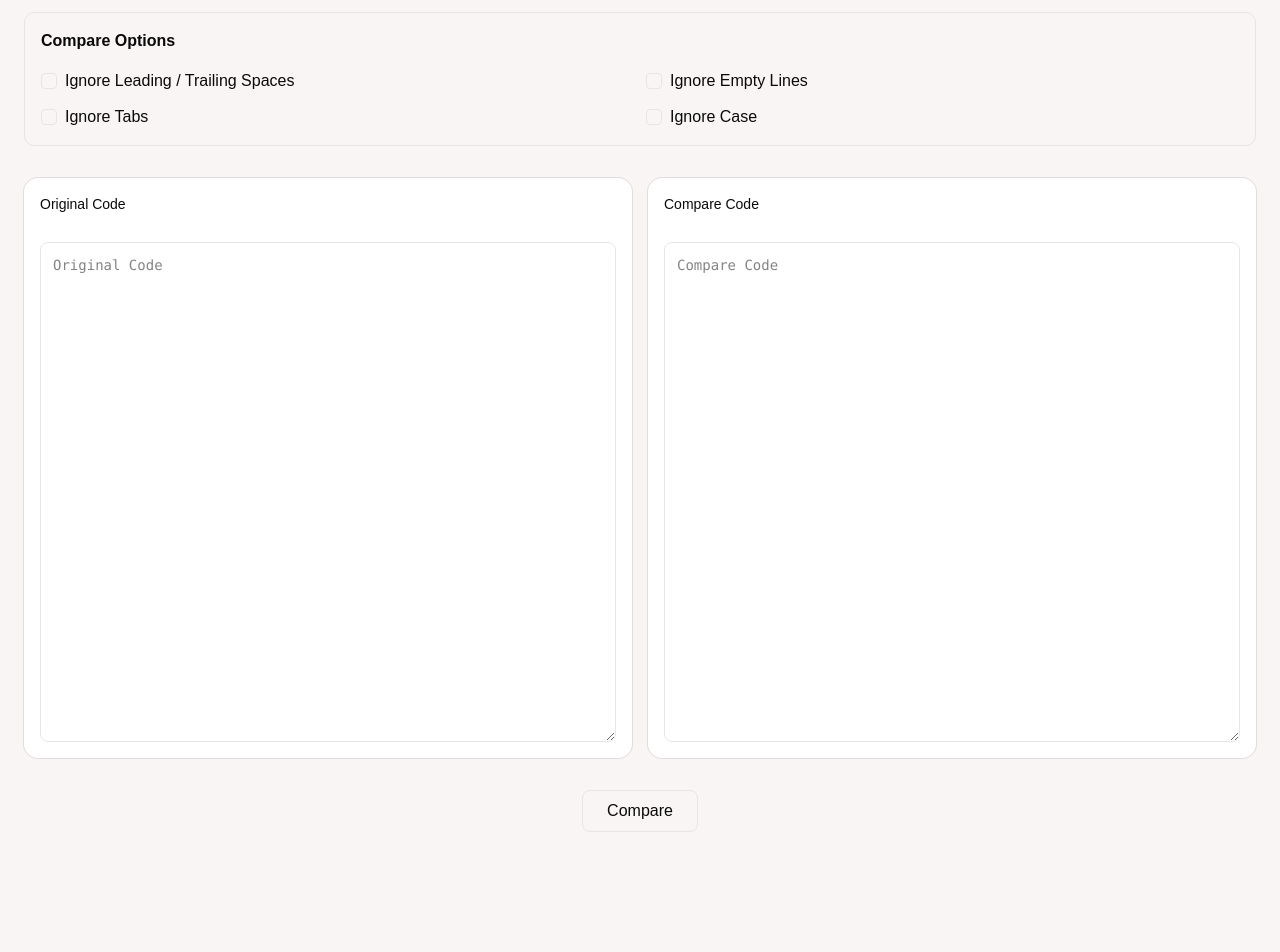
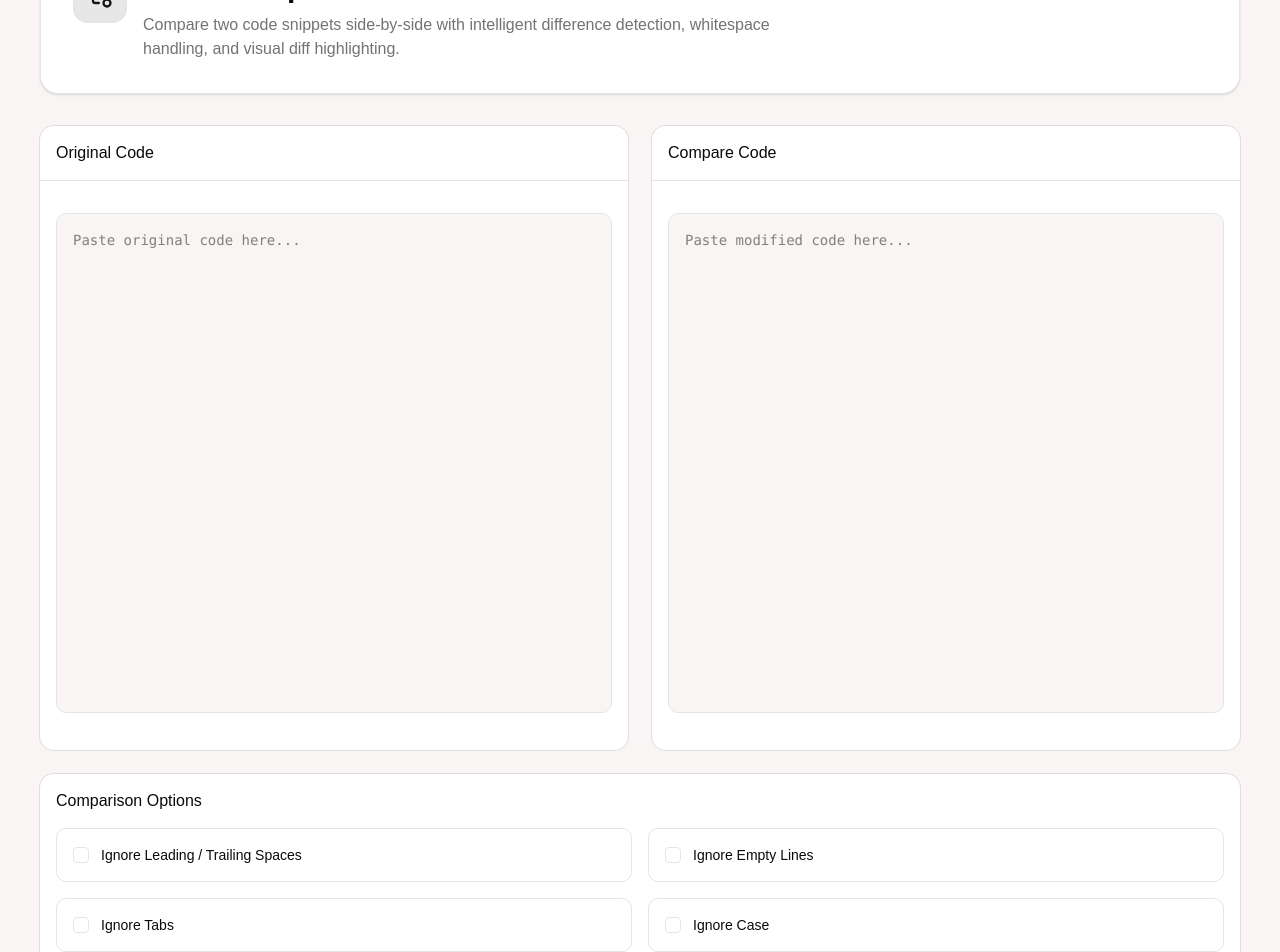
Before and after one commit to sohamrathodeww/react-19-ts-tailwind-shadcn-setup, a React (Vite) app: page /tools/code-compare in a window 1280 px wide. Shown: the part 120-1072 px from the top of the page. Before the commit the page ends 984 px from the top, so only its background shows below. Built offline with nearby package versions, Linux system fonts and the light colour scheme.

Commit message:
Design related changed

```diff
--- a/src/modules/code-compare/components/CompareActions.tsx
+++ b/src/modules/code-compare/components/CompareActions.tsx
@@ -1,13 +1,23 @@
+import { Play } from "lucide-react";
+import { Button } from "../../../components/ui/button";
+
 interface Props {
-    onCompare: () => void;
+  onCompare: () => void;
 }
 
 export default function CompareActions({
-    onCompare,
+  onCompare,
 }: Props) {
-    return (
-        <div className="flex justify-center">
-            <button onClick={onCompare} className="rounded-md border px-6 py-2" >Compare</button>
-        </div>
-    )
+  return (
+    <div className="mb-6 mt-4 flex justify-center">
+      <Button
+        size="lg"
+        onClick={onCompare}
+        className="min-w-[180px]"
+      >
+        <Play className="mr-2 h-4 w-4" />
+        Compare Code
+      </Button>
+    </div>
+  );
 }
--- a/src/modules/code-compare/components/CompareEditors.tsx
+++ b/src/modules/code-compare/components/CompareEditors.tsx
@@ -1,16 +1,24 @@
-import { Card } from "../../../components/ui/card";
+import {
+  Card,
+  CardContent,
+  CardHeader,
+  CardTitle,
+} from "../../../components/ui/card";
+
 import AutoFormatTextarea from "../../../shared/components/AutoFormatTextarea";
-
 
 interface Props {
   originalCode: string;
   compareCode: string;
 
-    onOriginalCodeChange: (value: string) => void;
-    onCompareCodeChange: (value: string) => void;
+  onOriginalCodeChange: (
+    value: string
+  ) => void;
+
+  onCompareCodeChange: (
+    value: string
+  ) => void;
 }
-
-
 
 export default function CompareEditors({
   originalCode,
@@ -19,38 +27,40 @@ export default function CompareEditors({
   onCompareCodeChange,
 }: Props) {
   return (
-        <div className="grid grid-cols-2 gap-4">
-            <Card className="p-4">
+    <div className="grid gap-6 lg:grid-cols-2">
 
-                <h3 className="mb-3 font-medium">
+      <Card className="overflow-hidden">
+        <CardHeader className="border-b">
+          <CardTitle>
             Original Code
-                </h3>
+          </CardTitle>
+        </CardHeader>
+
+        <CardContent className="p-4">
           <AutoFormatTextarea
             value={originalCode}
             onChange={onOriginalCodeChange}
-                placeholder="Original Code"
+            placeholder="Paste original code here..."
           />
-
-
-                 {/* <textarea value={originalCode} onChange={(e) => onOriginalCodeChange(e.target.value)} placeholder="Original Code" className="h-80 rounded-md border p-3" /> */}
-
-
+        </CardContent>
       </Card>
 
-            <Card className="p-4">
+      <Card className="overflow-hidden">
+        <CardHeader className="border-b">
+          <CardTitle>
+            Compare Code
+          </CardTitle>
+        </CardHeader>
 
-                <h3 className="mb-3 font-medium">
-                    Compare Code
-                </h3>
+        <CardContent className="p-4">
           <AutoFormatTextarea
             value={compareCode}
             onChange={onCompareCodeChange}
-                    placeholder="Compare Code"
+            placeholder="Paste modified code here..."
           />
+        </CardContent>
+      </Card>
 
-                {/* <textarea value={compareCode} onChange={(e) => onCompareCodeChange(e.target.value)} placeholder="Compare Code" className="h-80 rounded-md border p-3" /> */}
-
-            </Card>
     </div>
-    )
+  );
 }
--- a/src/modules/code-compare/components/CompareHeader.tsx
+++ b/src/modules/code-compare/components/CompareHeader.tsx
@@ -1,13 +1,28 @@
+import { GitCompare } from "lucide-react";
+
 export default function CompareHeader() {
-    return (
-        <div>
-            <h1 className="text-3xl font-bold">
-                Code Compare Tool
+  return (
+    <div className="mb-8 rounded-2xl border bg-card p-8 shadow-sm">
+      <div className="flex flex-col gap-4 md:flex-row md:items-center md:justify-between">
+        <div className="flex items-start gap-4">
+          <div className="rounded-xl border bg-primary/10 p-3">
+            <GitCompare className="h-7 w-7 text-primary" />
+          </div>
+
+          <div>
+            <h1 className="text-3xl font-bold tracking-tight">
+              Code Compare
             </h1>
 
-            <p className="text-muted-foreground mt-2">
-                Compare two code snippets or files.
+            <p className="mt-2 max-w-2xl text-muted-foreground">
+              Compare two code snippets side-by-side with
+              intelligent difference detection, whitespace handling,
+              and visual diff highlighting.
             </p>
+          </div>
         </div>
-    )
+
+      </div>
+    </div>
+  );
 }
--- a/src/modules/code-compare/components/CompareOptions.tsx
+++ b/src/modules/code-compare/components/CompareOptions.tsx
@@ -1,16 +1,26 @@
-
+import {
+  Card,
+  CardContent,
+  CardHeader,
+  CardTitle,
+} from "../../../components/ui/card";
 
 import { Checkbox } from "../../../components/ui/checkbox";
-import type { CompareOptions as CompareOptionType } from "../types/compare.types";
+
+import type {
+  CompareOptions as CompareOptionType,
+} from "../types/compare.types";
 
 interface Props {
   options: CompareOptionType;
-    onChange:(options: CompareOptionType) => void;
+  onChange: (
+    options: CompareOptionType
+  ) => void;
 }
 
 export default function CompareOptions({
   options,
-    onChange
+  onChange,
 }: Props) {
   const updateOption = (
     key: keyof CompareOptionType,
@@ -18,71 +28,116 @@ export default function CompareOptions({
   ) => {
     onChange({
       ...options,
-            [key]: value
+      [key]: value,
     });
-    }
+  };
 
   return (
-        <div className="space-y-4 rounded-lg border p-4">
-            <h3 className="font-semibold"> Compare Options</h3>
+    <Card className="mt-6">
+      <CardHeader>
+        <CardTitle>
+          Comparison Options
+        </CardTitle>
+      </CardHeader>
 
-            <div className="grid gap-3 md:grid-cols-2">
-                <label className="flex items-center gap-2">
-                    <Checkbox checked= {
+      <CardContent>
+        <div className="grid gap-4 md:grid-cols-2">
+
+          <OptionItem
+            label="Ignore Leading / Trailing Spaces"
+            checked={
               options.ignoreLeadingTrailingWhitespace
             }
-                        onCheckedChange={(checked) =>
+            onChange={(checked) =>
               updateOption(
-                                `ignoreLeadingTrailingWhitespace`,
-                                !!checked
+                "ignoreLeadingTrailingWhitespace",
+                checked
               )
             }
           />
-                    Ignore Leading / Trailing Spaces
-                </label>
 
-                <label className="flex items-center gap-2">
-                    <Checkbox checked= {
+          <OptionItem
+            label="Ignore Empty Lines"
+            checked={
               options.ignoreEmptyLines
             }
-                        onCheckedChange = { (checked) =>
+            onChange={(checked) =>
               updateOption(
                 "ignoreEmptyLines",
-                                !!checked
+                checked
               )
             }
           />
-                    Ignore Empty Lines
-                </label>
 
-                <label className="flex items-center gap-2">
-                    <Checkbox checked= {
+          <OptionItem
+            label="Ignore Tabs"
+            checked={
               options.ignoreTabs
             }
-                        onCheckedChange = { (checked) =>
+            onChange={(checked) =>
               updateOption(
                 "ignoreTabs",
-                                !!checked
+                checked
               )
             }
           />
-                    Ignore Tabs
-                </label>
 
-                <label className="flex items-center gap-2">
-                    <Checkbox checked= {
+          <OptionItem
+            label="Ignore Case"
+            checked={
               options.ignoreCase
             }
-                        onCheckedChange ={ (checked) =>
+            onChange={(checked) =>
               updateOption(
-                                'ignoreCase',
-                                !!checked
+                "ignoreCase",
+                checked
               )
             }
           />
-                    Ignore Case
+
+        </div>
+      </CardContent>
+    </Card>
+  );
+}
+
+interface OptionItemProps {
+  label: string;
+  checked: boolean;
+  onChange: (
+    checked: boolean
+  ) => void;
+}
+
+function OptionItem({
+  label,
+  checked,
+  onChange,
+}: OptionItemProps) {
+  return (
+    <label
+      className="
+        flex
+        cursor-pointer
+        items-center
+        gap-3
+        rounded-lg
+        border
+        p-4
+        transition-colors
+        hover:bg-muted/50
+      "
+    >
+      <Checkbox
+        checked={checked}
+        onCheckedChange={(value) =>
+          onChange(!!value)
+        }
+      />
+
+      <span className="text-sm font-medium">
+        {label}
+      </span>
     </label>
-            </div>
-        </div>
-    )
+  );
 }
--- a/src/modules/code-compare/pages/CodeComparePage.tsx
+++ b/src/modules/code-compare/pages/CodeComparePage.tsx
@@ -28,24 +28,36 @@ export default function CodeComparePage() {
     setCompareResult(result);
   }
   return (
-    <div className="space-y-8">
-      { /* Header */}
-        <CompareHeader/>
-      { /* Options */}
-        <CompareOptions options={options} onChange={setOptions}/>
-      { /* Editors */}
-        <CompareEditors originalCode={originalCode} compareCode={compareCode} onOriginalCodeChange={setOriginalCode} onCompareCodeChange={setCompareCode}/>
-      { /* Actions */}
-        <CompareActions onCompare={handleCompare}/>
-      { /* Diff Result */}
+    <div className="mx-auto max-w-7xl px-4 py-6">
 
-      {
-        compareResult && (
-          <DiffResult compareResult={compareResult}
-          />
-        )
-      }
-      </div>
+      {/* Hero */}
+      <CompareHeader />
 
+      {/* Editors */}
+      <CompareEditors
+        originalCode={originalCode}
+        compareCode={compareCode}
+        onOriginalCodeChange={setOriginalCode}
+        onCompareCodeChange={setCompareCode}
+      />
+
+      {/* Options */}
+      <CompareOptions
+        options={options}
+        onChange={setOptions}
+      />
+
+      {/* Toolbar */}
+      <CompareActions
+        onCompare={handleCompare}
+      />
+
+      {/* Result */}
+      {compareResult && (
+        <DiffResult
+          compareResult={compareResult}
+        />
+      )}
+    </div>
   );
 }
--- a/src/shared/components/AutoFormatTextarea.tsx
+++ b/src/shared/components/AutoFormatTextarea.tsx
@@ -38,13 +38,28 @@ export default function AutoFormatTextarea({
     <textarea
     value={value}
     onChange={(e) =>
-        onChange(
-          e.target.value
-        )
+      onChange(e.target.value)
     }
     onPaste={handlePaste}
     placeholder={placeholder}
-      className="h-[500px] w-full rounded-md border p-3 font-mono"
+    spellCheck={false}
+    className="
+      min-h-[500px]
+      w-full
+      resize-none
+      rounded-lg
+      border
+      bg-background
+      p-4
+      font-mono
+      text-sm
+      outline-none
+      transition-colors
+
+      focus:border-primary
+      focus:ring-2
+      focus:ring-primary/20
+    "
   />
   );
 }
```
Also changed, not shown: src/modules/code-compare/components/DiffResult.tsx (+89 -16 lines). Lines whose indentation alone changed are shown as unchanged.
